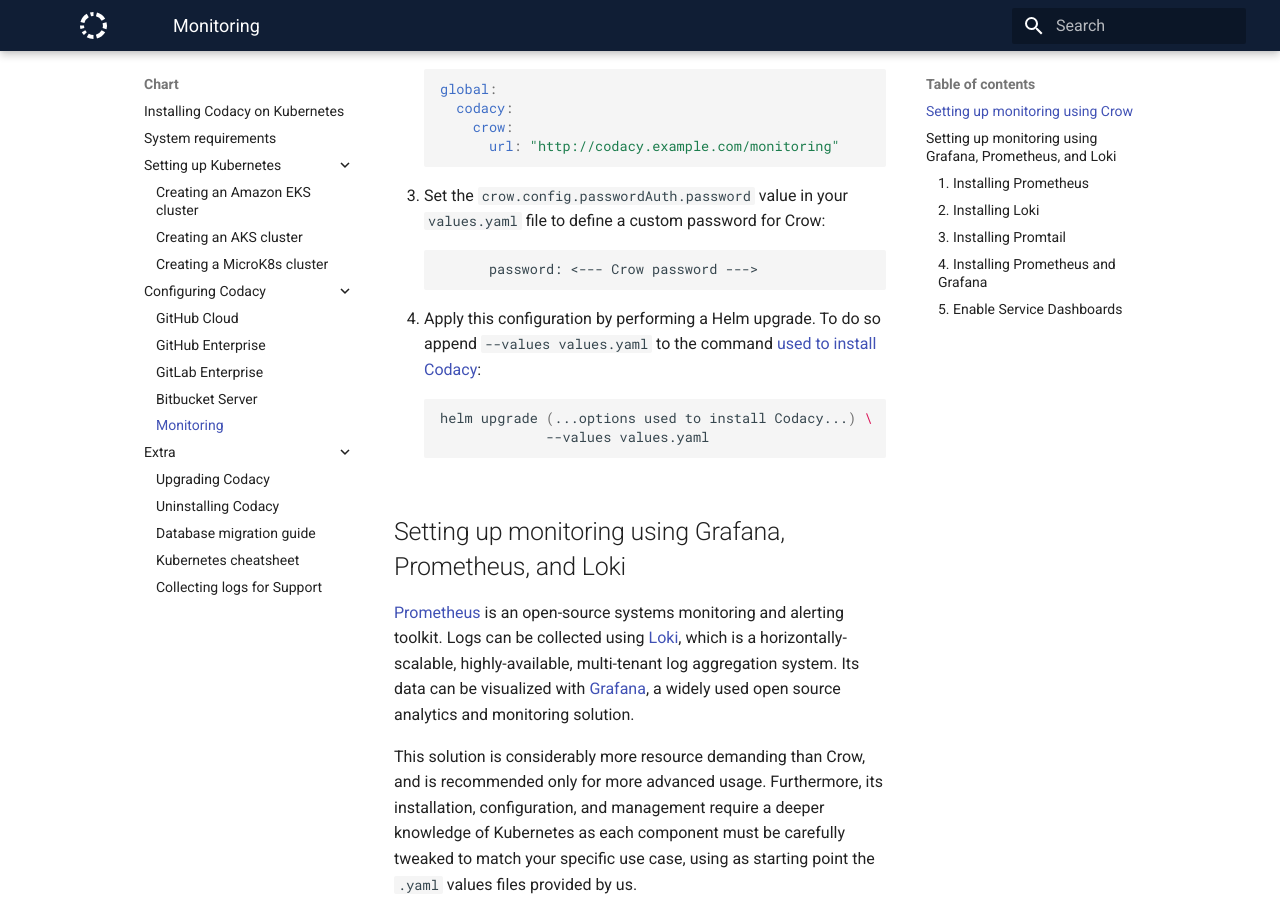
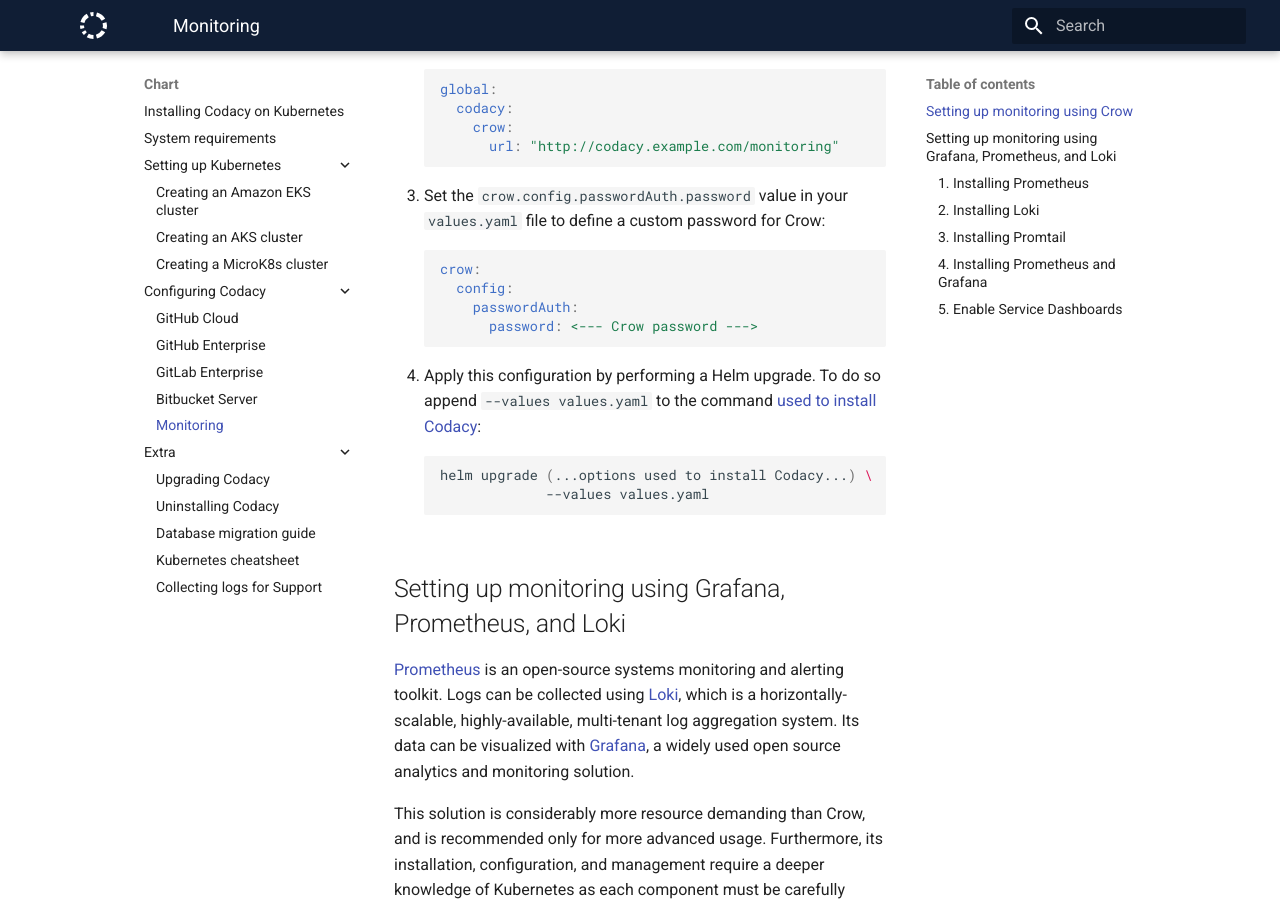
Before and after one commit to codacy/chart, an MkDocs documentation site: the page built from docs/configuration/monitoring.md, in a window 1280 px wide and 900 px high, scrolled down 1082 px. Built offline with MkDocs 1.6.1 and Material for MkDocs 9.7.7, drawn with Linux system fonts in a browser that asks for light colours.

Commit message:
Fix broken yaml code block

````diff
--- a/docs/configuration/monitoring.md
+++ b/docs/configuration/monitoring.md
@@ -41,7 +41,10 @@
 
 3.  Set the `crow.config.passwordAuth.password` value in your `values.yaml` file to define a custom password for Crow:
 
-    ```yamlWhat
+    ```yaml
+    crow:
+      config:
+        passwordAuth:
           password: <--- Crow password --->
     ```
 
````
